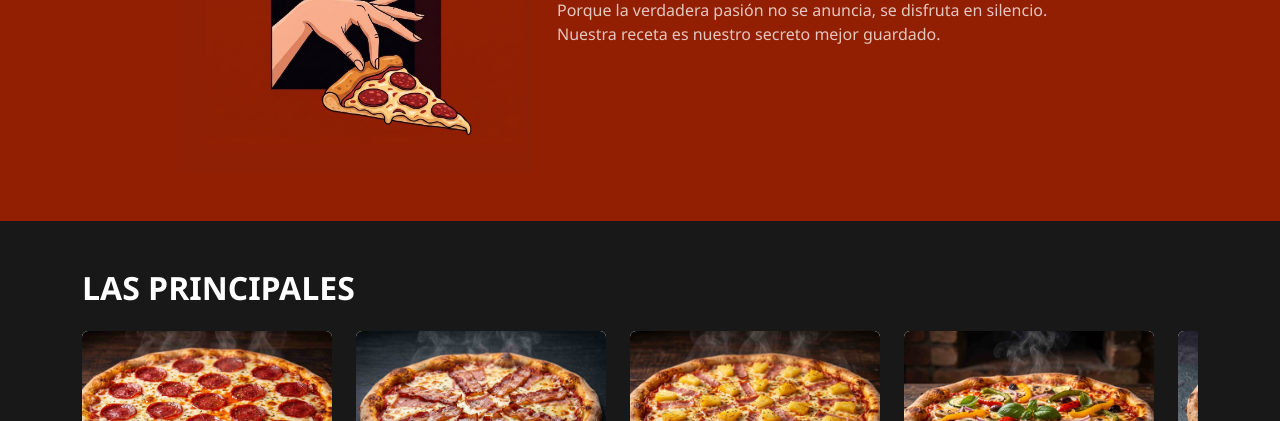
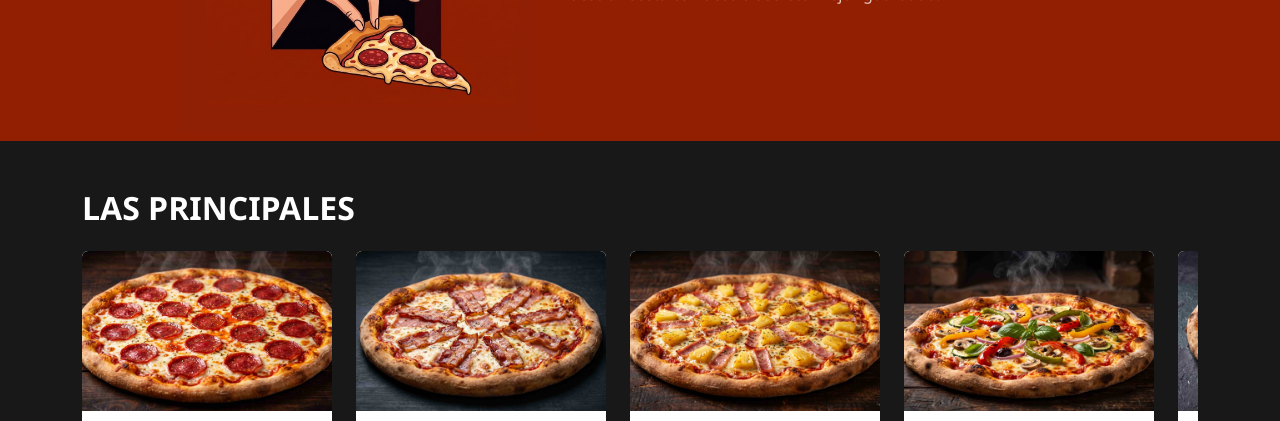
Before and after one commit to Dokyzzz/Sistema-ventas-web-Pizzeria, a plain HTML site: page index.html in a window 1280 px wide. Shown: the part 726-1147 px from the top of the page. Drawn offline with nearby package versions, Linux system fonts and the light colour scheme.

Commit message:
Update index.html

```diff
--- a/index.html
+++ b/index.html
@@ -83,7 +83,7 @@
         </section>
 
         <!-- Descripción -->
-        <section id="descripcion" class="py-5">
+        <section id="descripcion" class="py-2">
             <div class="container">
                 <div class="row align-items-center justify-content-center g-4 text-center text-md-start">
                     <div class="col-8 col-sm-5 col-md-4 text-center">
```
